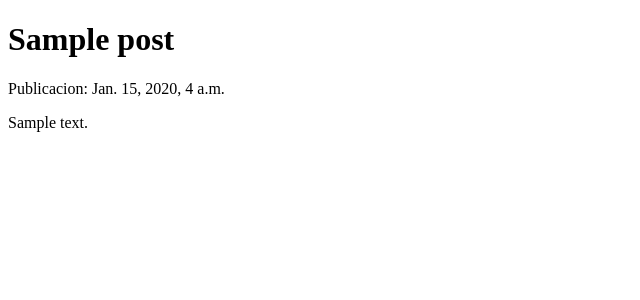
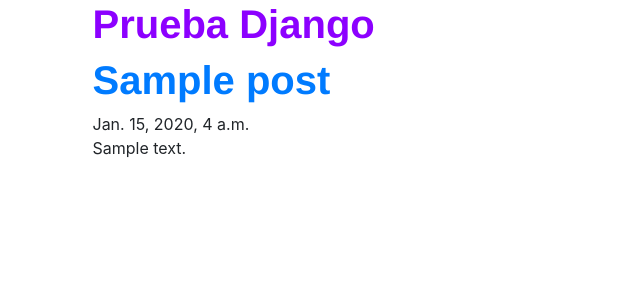
Before and after one commit to AnthuanGarcia/django-test2, a Django app: page / in a window 1280 px wide. Shown: the top 300 px of the page, without its empty margins (0-640 px from the left). Run offline with Django 3.2, Linux system fonts and the light colour scheme; tables that the repository leaves empty hold one stand-in row (values such as "Sample post").

Commit message:
Vistas hechas

```diff
--- /dev/null
+++ b/blog/static/css/blog.css
@@ -0,0 +1,12 @@
+body {
+    padding-left: 15px;
+}
+
+h1 {
+    font-family: Helvetica;
+    font-weight: bold;
+}
+
+h1, h2 a {
+    color: #8c00ff;
+}
--- /dev/null
+++ b/blog/templates/blog/base.html
@@ -0,0 +1,24 @@
+{% load static %}
+<!DOCTYPE html>
+<html>
+    <head>
+        <title>Prueba Django</title>
+        <link rel="stylesheet" href="https://cdn.jsdelivr.net/npm/bootstrap@4.5.3/dist/css/bootstrap.min.css" integrity="sha384-TX8t27EcRE3e/ihU7zmQxVncDAy5uIKz4rEkgIXeMed4M0jlfIDPvg6uqKI2xXr2" crossorigin="anonymous">
+        <link rel="stylesheet" href="{% static 'css/blog.css' %}">
+    </head>
+    <body>
+        <header class="page-header">
+          <div class="container">
+              <h1>Prueba Django</h1>
+          </div>
+        </header>
+        <main class="container">
+            <div class="row">
+                <div class="col">
+                {% block content %}
+                {% endblock %}
+                </div>
+            </div>
+        </main>
+    </body>
+</html>
--- a/blog/templates/blog/post_list.html
+++ b/blog/templates/blog/post_list.html
@@ -1,15 +1,13 @@
-<!DOCTYPE html>
-<html>
-    <head>
-        <title>Prueba Django</title>
-    </head>
-    <body>
-        {% for post in posts %}
-            <h1>{{ post.title }}</h1>
-            <article>
-                <time>Publicacion: {{ post.published_date }}</time>
-            </article>
-            <p>{{ post.text }}</p>
-        {% endfor %}
-    </body>
-</html>
+{% extends 'blog/base.html' %}
+
+{% block content %}
+    {% for post in posts %}
+        <article class="post">
+            <h1><a href="{% url 'post_detail' pk=post.pk %}">{{ post.title }}</a></h1>
+            <time class="date">
+                {{ post.published_date }}
+            </time>
+            <p>{{ post.text|linebreaksbr }}</p>
+        </article>
+    {% endfor %}
+{% endblock %}
--- a/blog/urls.py
+++ b/blog/urls.py
@@ -3,4 +3,5 @@
 
 urlpatterns = [
     path('', views.post_list, name='post_list'),
+    path('post/<int:pk>/', views.post_detail, name='post_detail'),
 ]
--- a/blog/views.py
+++ b/blog/views.py
@@ -1,4 +1,4 @@
-from django.shortcuts import render
+from django.shortcuts import render, get_object_or_404
 from django.utils import timezone
 from .models import Post
 
@@ -6,3 +6,7 @@
 def post_list(request):
     posts = Post.objects.filter(published_date__lte=timezone.now()).order_by('published_date')
     return render(request, 'blog/post_list.html', {'posts': posts})
+
+def post_detail(request, pk):
+    post = get_object_or_404(Post, pk=pk)
+    return render(request, 'blog/post_detail.html', {'post': post})
```
Also changed, not shown: blog/templates/blog/post_detail.html (added, +13 -0 lines).
